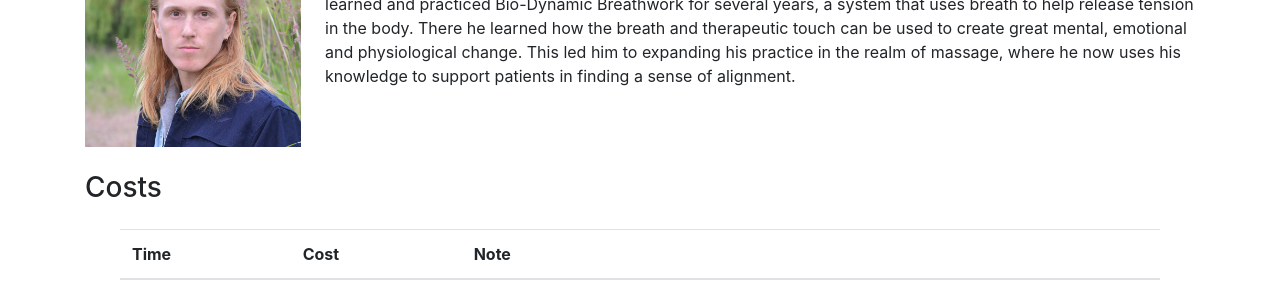
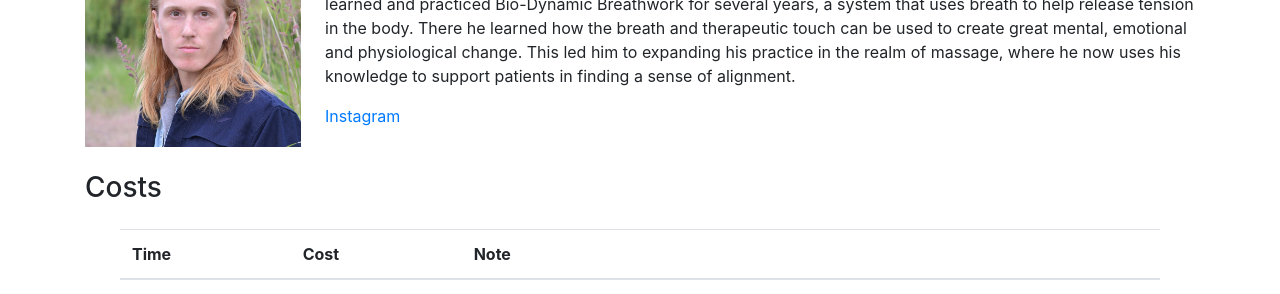
Before and after one commit to cbrucermt/cascadiahealth, a Jekyll site: the page built from manual-therapy.html, in a window 1280 px wide. Shown: the part 635-929 px from the top of the page. Built offline with Jekyll 4.4.1, drawn with Linux system fonts in a browser that asks for light colours; some web fonts are replaced.

Commit message:
Add social media links

```diff
--- a/_includes/bio/lehran.html
+++ b/_includes/bio/lehran.html
@@ -1,3 +1,4 @@
 <p>Lehran is born and raised on Vancouver Island. A world traveller, Lehran loves Victoria and all it has to offer! She started her advanced education journey in Sciences, but longed for a holistic alternative to Western medicine. In discovering Traditional Chinese Medicine and Acupuncture, she fell in love!</p>
 <p>Lehran studied TCM and Acupuncture at Pacific Rim College. She has worked with a diverse clientele, delivering a wide range of treatments. Special interests include but not limited to: balancing the mind-body connection, fertility and reproduction, treating insomnia, and functional movement. Lehran offers an empathetic and gentle approach to her practice and focuses on personal wellness. Whatever your symptoms, she will work with you to alleviate and treat the underlying cause, enabling you to thrive on your journey to balanced health.</p>
 <p>When not in the clinic she’s usually out riding her bike, studying, playing with animals or friends, and enjoying nature. Lehran looks forward to seeing you at the clinic!</p>
+<p><a href="https://www.instagram.com/acupuncture.lehran/"><i class="bi bi-instagram"></i> Instagram</a></p>
--- a/_includes/bio/reko.html
+++ b/_includes/bio/reko.html
@@ -1 +1,2 @@
 <p>Reko graduated from the College for Massage Therapy in December 2021. Prior to training to become an RMT, he learned and practiced Bio-Dynamic Breathwork for several years, a system that uses breath to help release tension in the body. There he learned how the breath and therapeutic touch can be used to create great mental, emotional and physiological change. This led him to expanding his practice in the realm of massage, where he now uses his knowledge to support patients in finding a sense of alignment.</p>
+<p><a href="https://www.instagram.com/rekovitae/"><i class="bi bi-instagram"></i> Instagram</a></p>
```
